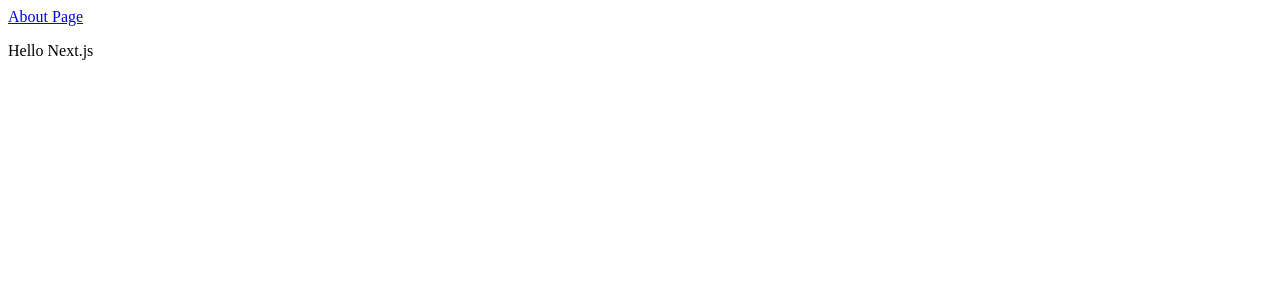
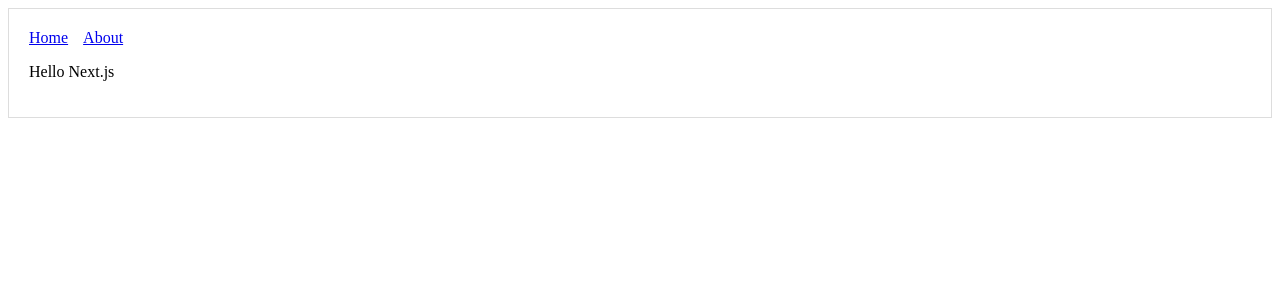
Before and after one commit to pedrorv/learnnextjs, a Next.js app: page / in a window 1280 px wide. Shown: the top 300 px of the page. Built offline with nearby package versions, Linux system fonts and the light colour scheme.

Commit message:
end of using shared components section

```diff
--- /dev/null
+++ b/components/Header.js
@@ -0,0 +1,18 @@
+import Link from 'next/link'
+
+const linkStyle = {
+  marginRight: 15
+}
+
+const Header = () => (
+  <div>
+    <Link href="/">
+      <a style={linkStyle}>Home</a>
+    </Link>
+    <Link href="/about">
+      <a style={linkStyle}>About</a>
+    </Link>
+  </div>
+)
+
+export default Header
--- /dev/null
+++ b/components/Layout.js
@@ -0,0 +1,16 @@
+import Header from './Header'
+
+const layoutStyle = {
+  magin: 20,
+  padding: 20,
+  border: '1px solid #ddd'
+}
+
+const Layout = props => (
+  <div style={layoutStyle}>
+    <Header />
+    {props.children}
+  </div>
+)
+
+export default Layout
--- a/pages/about.js
+++ b/pages/about.js
@@ -1,7 +1,9 @@
+import Layout from '../components/Layout'
+
 const About = () => (
-  <div>
+  <Layout>
     <p>This is the about page</p>
-  </div>
+  </Layout>
 )
 
 export default About
--- a/pages/index.js
+++ b/pages/index.js
@@ -1,12 +1,9 @@
-import Link from 'next/link'
+import Layout from '../components/Layout'
 
 const Index = () => (
-  <div>
-    <Link href="/about">
-      <a>About Page</a>
-    </Link>
+  <Layout>
     <p>Hello Next.js</p>
-  </div>
+  </Layout>
 )
 
 export default Index
```
